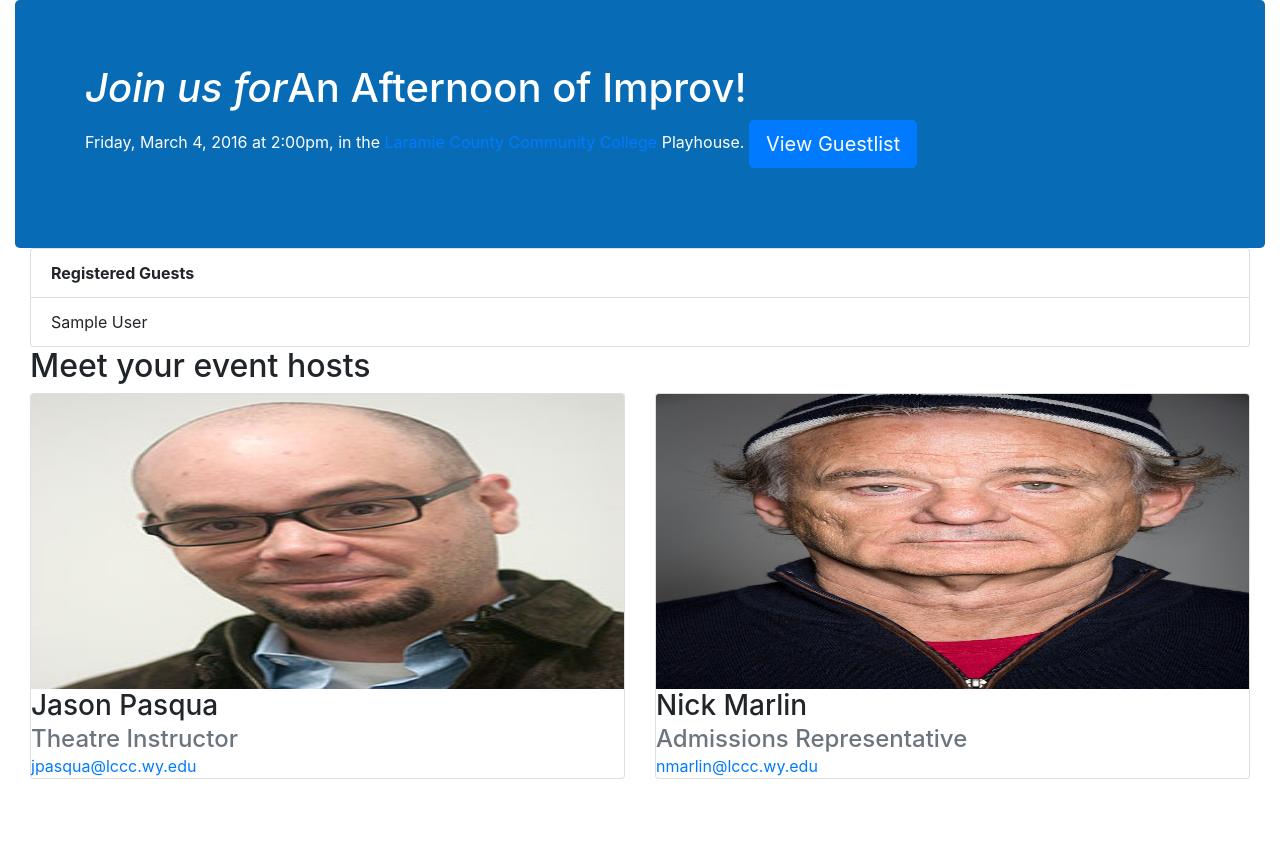
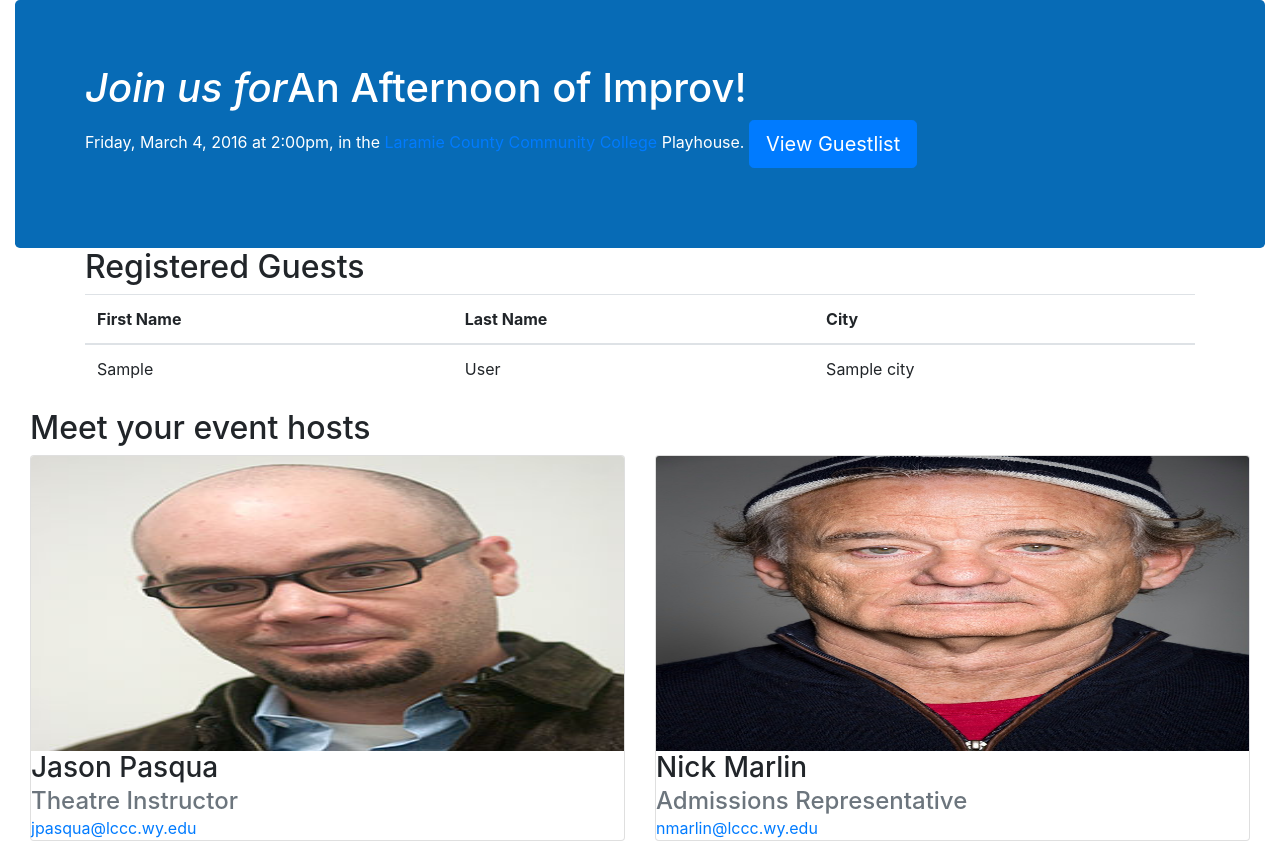
Before and after one commit to xmarnic/improv_registration, a Python web app: template templates/guestlist.html in a window 1280 px wide. Before the commit the page ends 779 px from the top, so only its background shows below. Run offline with Jinja, Linux system fonts and the light colour scheme; the template is opened without the code that fills it: most values are stand-ins (such as "Sample title", 1, 10 or a date in 2020); some libraries are stand-ins or nearby versions.

Commit message:
Reformat guestlist to display data in table.

```diff
--- a/templates/guestlist.html
+++ b/templates/guestlist.html
@@ -1,14 +1,29 @@
 {% extends "layout.html" %}
 {% block body %}
-<div class="container-fluid">
+<div class="container">
     <div class="row">
         <div class="col-sm-12">
-            <ul class="list-group">
-                <li class="list-group-item guestlist_header"><strong>Registered Guests</strong></li>
-                {% for guest in guests %}
-                    <li class="list-group-item">{{ guest.first_name }} {{ guest.last_name }}</li>
-                {% endfor %}
-            </ul>
+            <h2>Registered Guests</h2>
+        </div>
+        <div class="col-sm-12">
+            <table class="table">
+                <thead>
+                    <tr>
+                        <th>First Name</th>
+                        <th>Last Name</th>
+                        <th>City</th>
+                    <tr>
+                </thead>
+                <tbody>
+                    {% for guest in guests %}
+                    <tr>
+                        <td>{{ guest.first_name }}</td>
+                        <td>{{ guest.last_name }}</td>
+                        <td>{{ guest.city }}</td>
+                    </tr>
+                    {% endfor %}
+                </tbody>
+            </table>
         </div>
     </div>
 </div>
```
